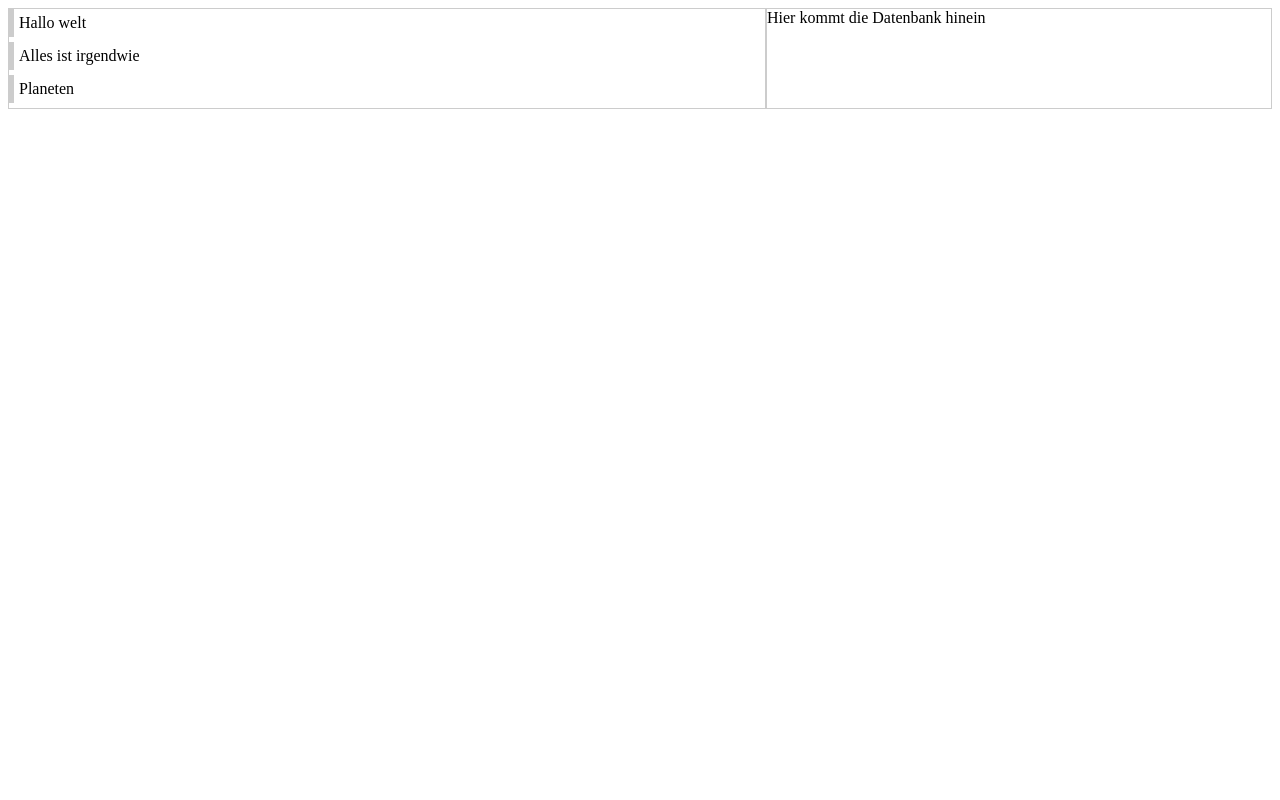
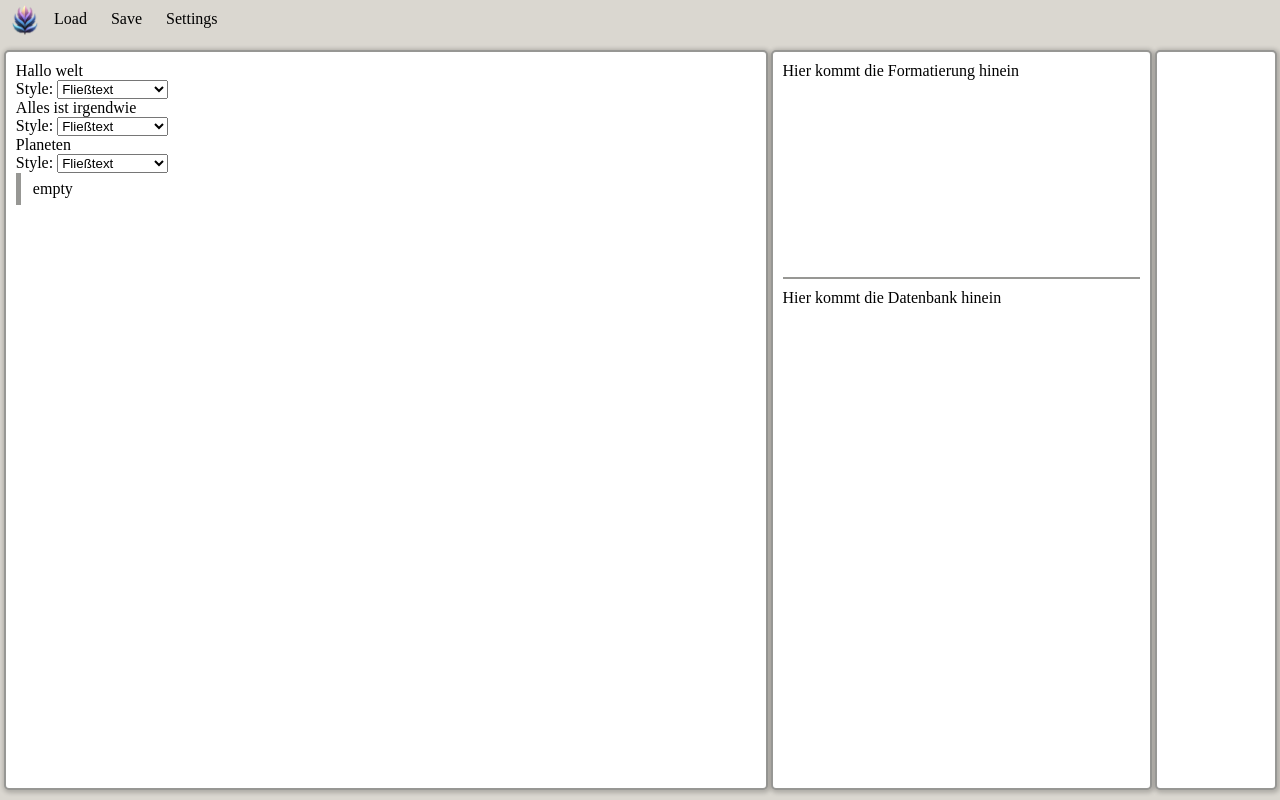
Before and after one commit to chricken/writer, a website with bundled scripts: page public/index.html in a window 1280 px wide. Built offline with nearby package versions, Linux system fonts and the light colour scheme.

Commit message:
Grundfunktion und Grunddesign

```diff
--- a/public/assets/css/content.css
+++ /dev/null
@@ -1,6 +0,0 @@
-.content {
-    position: relative;
-    padding:5px;
-    margin-bottom:5px;
-    border-left: 5px solid #ccc;
-}
--- /dev/null
+++ b/public/assets/css/formats.css
@@ -0,0 +1,5 @@
+#formats {
+    position: relative;
+    height: 30%;
+    overflow-y: auto;
+}
--- /dev/null
+++ b/public/assets/css/macro.css
@@ -0,0 +1,34 @@
+nav {
+    position:fixed;
+    left:0;
+    top:0;
+    right:0;
+    height:50px;
+}
+
+.spalte {
+    position: fixed;
+    top: 50px;
+    bottom:var(--abstand);
+    border: 2px solid  var(--color-trenner);
+    padding: var(--abstand);
+    border-radius: 5px;
+    overflow-y: auto;
+    background-color: #fff;
+    box-shadow: 1px 1px 4px 2px rgba(0,0,0,.2);
+}
+
+.spalte:nth-of-type(1) {
+    left: .3%;
+    right: 40%;
+}
+
+.spalte:nth-of-type(2) {
+    left: 60.2%;
+    right: 10%;
+}
+
+.spalte:nth-of-type(3) {
+    left: 90.2%;
+    right: .2%;
+}
--- /dev/null
+++ b/public/assets/css/meta.css
@@ -0,0 +1,5 @@
+#meta {
+    position: relative;
+    border-top: 2px solid var(--color-trenner);
+    padding-top: var(--abstand);
+}
--- /dev/null
+++ b/public/assets/css/nav.css
@@ -0,0 +1,16 @@
+nav {
+    img {
+        position: relative;
+        display: inline-block;
+        width: 30px;
+        height: 30px;
+        vertical-align: middle;
+        margin-left: var(--abstand);
+    }
+
+    .link {
+        position: relative;
+        display: inline-block;
+        margin:10px;
+    }
+}
--- a/public/assets/css/styles.css
+++ b/public/assets/css/styles.css
@@ -1,17 +1,18 @@
-@import './content.css';
+@import './nav.css';
+@import './macro.css';
+@import './formats.css';
+@import './meta.css';
 
-main {
-    position: relative;
-
-    display: flex;
-    flex-direction: row;
+:root {
+    --color-trenner: rgb(151, 151, 148);
+    --abstand: 10px;
 }
 
-.spalte:nth-of-type(1) {
-    border: 1px solid #ccc;
-    flex-basis: 60%;
+html,
+body {
+    position: relative;
+    display: block;
+    padding: 0;
+    margin: 0;
+    background-color: #dad7d0;
 }
-.spalte:nth-of-type(2) {
-    border: 1px solid #ccc;
-    flex-basis: 40%;
-}
--- /dev/null
+++ b/public/assets/js/components/content/index.js
@@ -0,0 +1,13 @@
+'use strict';
+
+import template from './template.js';
+
+class Content extends HTMLElement {
+ constructor(){
+  super();
+  this.root = this.attachShadow({ mode: 'closed' });
+  this.root.append(template.cloneNode(true));
+ }
+}
+
+customElements.define('content-edit', Content);
--- /dev/null
+++ b/public/assets/js/components/content/styles.css
@@ -0,0 +1,29 @@
+.container {
+    position: relative;
+    padding: 2px;
+    margin-bottom: 5px;
+    border-left: 5px solid var(--color-trenner);
+
+    .settings {
+        opacity: .2;
+        position: absolute;
+        top:-5px;
+        right:10px;
+    }
+}
+
+.container p {
+    position: relative;
+    margin:5px;
+    margin-left: 10px;
+}
+
+.container p:focus {
+    background-color: rgb(235, 232, 227);
+    outline: 2px solid rgb(145, 145, 136);
+    border-radius: 2px;
+
+    .settings {
+        opacity: 1
+    }
+}
--- /dev/null
+++ b/public/assets/js/components/content/template.js
@@ -0,0 +1,26 @@
+
+const template = document.createElement('div');
+template.className = 'container';
+
+const elText = document.createElement('p');
+elText.contentEditable = true;
+elText.innerHTML = 'empty';
+template.append(elText);
+
+// STYLE
+const elStyle = document.createElement('link');
+elStyle.rel = 'stylesheet';
+
+// Aktuelle Adresse der JSDatei auslesen
+let localURL =  new URL(import.meta.url).pathname;
+
+// Dateiname der JS-Datei durch den Namen der CSS-Datei ersetzen
+let indexLastSlash = localURL.lastIndexOf('/');
+localURL = localURL.substring(0, indexLastSlash + 1);
+localURL += 'styles.css';
+
+// CSS-Datei laden
+elStyle.href = localURL;
+template.append(elStyle);
+
+export default template;
--- a/public/assets/js/index.js
+++ b/public/assets/js/index.js
@@ -1,6 +1,7 @@
 'use strict';
 
-import dom from './dom.js'
+import './components/content/index.js';
+import dom from './dom.js';
 
 // KONSTANTEN / VARIABLEN
 const elements = {};
@@ -8,6 +9,7 @@ const elements = {};
 // FUNKTIONEN
 const domMapping = () => {
     elements.contents = dom.$$('.content');
+    elements.spalteContents=dom.$('#spalteContents');
 }
 
 const handleInput = evt =>{
@@ -24,6 +26,12 @@ const appendEventlisteners = () => {
 const init = () => {
     domMapping();
     appendEventlisteners();
+
+    const newEditable = dom.create({
+        type:'content-edit',
+        parent: elements.spalteContents
+    })
+
 }
 
 // INIT
--- a/public/index.html
+++ b/public/index.html
@@ -5,29 +5,71 @@
     <meta charset="UTF-8">
     <meta name="viewport" content="width=device-width, initial-scale=1.0">
     <meta http-equiv="X-UA-Compatible" content="ie=edge">
-    <title>Titel</title>
+    <title>Writer</title>
     <link rel="stylesheet" href="./assets/css/styles.css" />
-
+    <link rel="shortcut icon" type="image/x-icon" href="/favicon.ico" />
     <script src="./assets/js/index.js" type="module" defer></script>
 </head>
 
 <body>
-    <main>
-        <div class="spalte">
+    <nav>
+        <img src="./assets/img/logo_64.png">
+        <div class="link linkLoad">Load</div>
+        <div class="link linkSave">Save</div>
+        <div class="link linkSettings">Settings</div>
+    </nav>
+    <div class="spalte" id="spalteContents">
         <div class="content" contenteditable>
             Hallo welt
+            <div class="settings">
+                Style: <select class="selStyle">
+                    <option value="p">Fließtext</option>
+                    <option value="b">Hervorhebung</option>
+                    <option value="citation">Zitat</option>
+                    <option value="h3">Absatz-Header</option>
+                    <option value="h2">Kapitel-Header</option>
+                    <option value="h1">Titel</option>
+                </select>
+            </div>
         </div>
         <div class="content" contenteditable>
             Alles ist irgendwie
+            <div class="settings">
+                Style: <select class="selStyle">
+                    <option value="p">Fließtext</option>
+                    <option value="b">Hervorhebung</option>
+                    <option value="citation">Zitat</option>
+                    <option value="h3">Absatz-Header</option>
+                    <option value="h2">Kapitel-Header</option>
+                    <option value="h1">Titel</option>
+                </select>
+            </div>
         </div>
         <div class="content" contenteditable>
             Planeten
+            <div class="settings">
+                Style: <select class="selStyle">
+                    <option value="p">Fließtext</option>
+                    <option value="b">Hervorhebung</option>
+                    <option value="citation">Zitat</option>
+                    <option value="h3">Absatz-Header</option>
+                    <option value="h2">Kapitel-Header</option>
+                    <option value="h1">Titel</option>
+                </select>
+            </div>
         </div>
     </div>
     <div class="spalte">
+        <div id="formats">
+            Hier kommt die Formatierung hinein
+        </div>
+        <div id="meta">
             Hier kommt die Datenbank hinein
         </div>
-    </main>
+    </div>
+    <div class="spalte">
+
+    </div>
 </body>
 
 </html>
```
Also changed, not shown: public/assets/img/logo.png (added), public/assets/img/logo_128.png (added), public/assets/img/logo_256.png (added), public/assets/img/logo_64.png (added), public/assets/img/logo_favicon.png (added), public/favicon.ico (added), 1 other file. Lines whose indentation alone changed are shown as unchanged.
